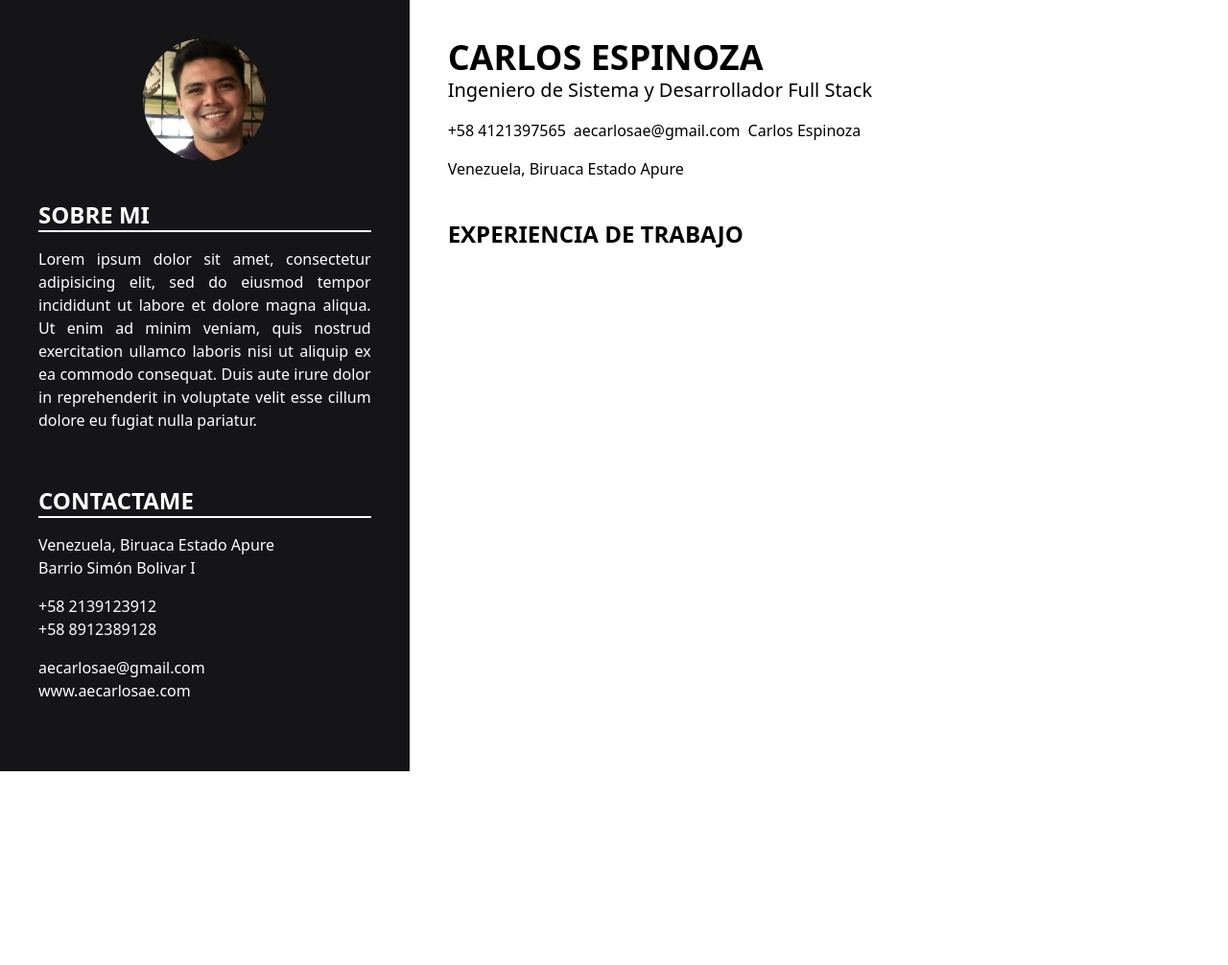
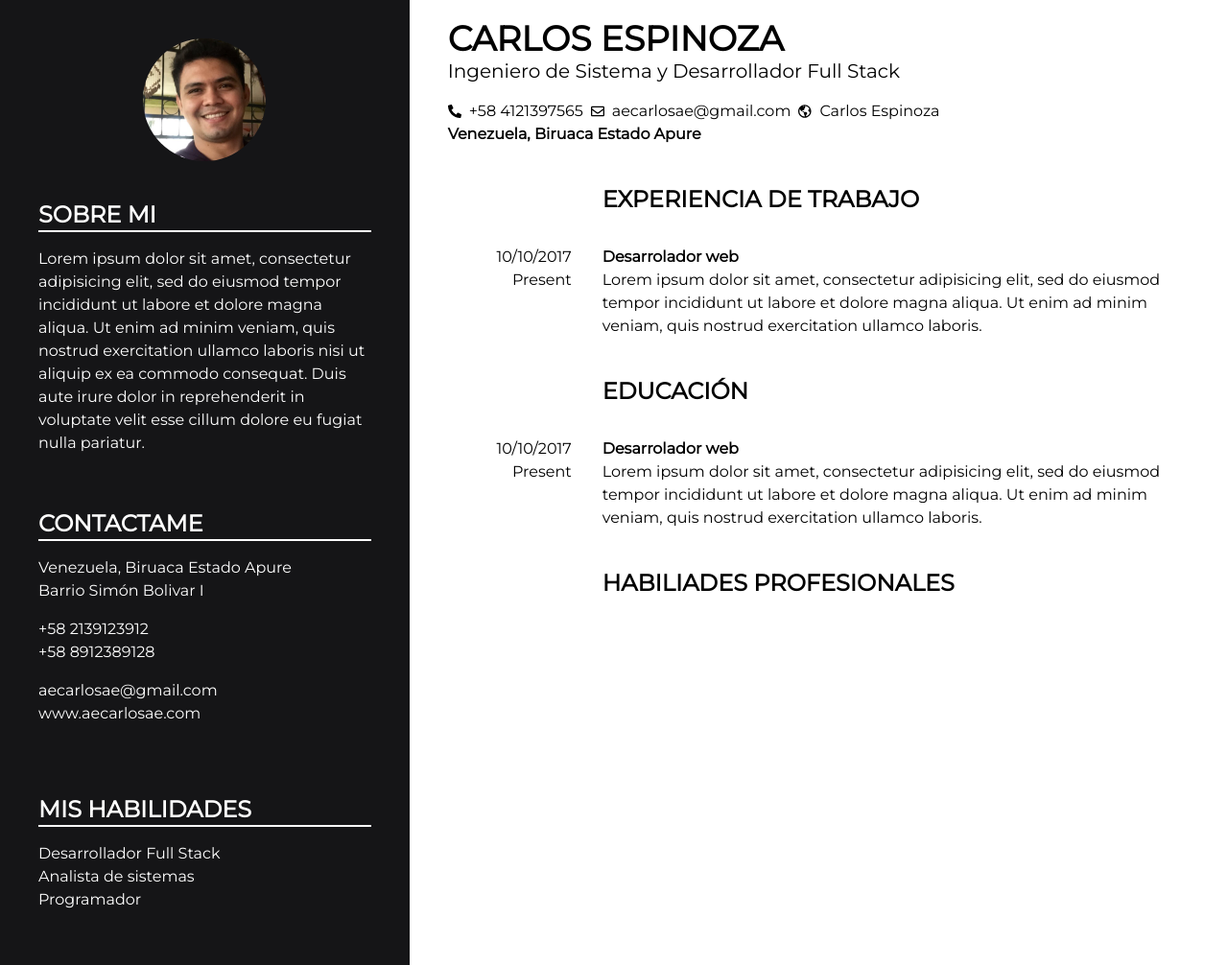
Before and after one commit to aecarlosae/aecarlosae.github.io, a PHP site: page /new/index.html in a window 1280 px wide. Shown: the whole page at 96% size. Before the commit the page ends 804 px from the top, so only its background shows below. Run offline with PHP 8.4, Linux system fonts and the light colour scheme.

Commit message:
Continuation of new CV

```diff
--- a/new/index.html
+++ b/new/index.html
@@ -2,10 +2,19 @@
 
 <html lang="es">
     <head>
+        <link rel="preconnect" href="https://fonts.googleapis.com">
+        <link rel="preconnect" href="https://fonts.gstatic.com" crossorigin>
         <meta charset="utf-8">
         <meta name="viewport" content="width=device-width, initial-scale=1">
+        <meta name="description" content="Curriculum Vitae de Carlos Espinoza">
         <title>Carlos Espinoza | Curriculum Vitae</title>
         <link rel="stylesheet" type="text/css" href="css/main.css">
+        <link href="https://fonts.googleapis.com/css2?family=Montserrat&display=swap" rel="stylesheet">
+        <style type="text/css">
+            * {
+                font-family: 'Montserrat', sans-serif;
+            }
+        </style>
     </head>
     <body>
         <div class="ca2e-container">
@@ -21,7 +30,7 @@
                     <section class="mt-10 w-full">
                         <h1 class="text-2xl font-bold uppercase border-b-2 border-white">Sobre mi</h1>
 
-                        <p class="py-4 text-justify">
+                        <p class="py-4">
                             Lorem ipsum dolor sit amet, consectetur adipisicing elit, sed do eiusmod
                             tempor incididunt ut labore et dolore magna aliqua. Ut enim ad minim veniam,
                             quis nostrud exercitation ullamco laboris nisi ut aliquip ex ea commodo
@@ -51,34 +60,102 @@
                             </li>
                         </ul>
                     </section>
+
+                    <section class="mt-10 w-full">
+                        <h1 class="text-2xl font-bold uppercase border-b-2 border-white">Mis habilidades</h1>
+
+                        <ul class="list-none py-4">
+                            <li>Desarrollador Full Stack</li>
+                            <li>Analista de sistemas</li>
+                            <li>Programador</li>
+                        </ul>
+                    </section>
                 </div>
-                <div class="flex-grow p-5 md:p-10">
+                <div class="flex-grow p-5 md:px-10">
                     <section>
                         <h1 class="text-4xl font-bold uppercase">Carlos Espinoza</h1>
                         <h2 class="text-xl">Ingeniero de Sistema y Desarrollador Full Stack</h2>
 
-                        <div class="flex flex-col md:flex-row gap-x-2 my-4">
-                            <div>
+                        <div class="flex flex-col md:flex-row gap-x-2 mt-4">
+                            <div class="flex items-center gap-x-2">
+                                <svg xmlns="http://www.w3.org/2000/svg" class="w-3.5 h-3.5" viewBox="0 0 512 512">
+                                    <path fill="#000" d="M497.39 361.8l-112-48a24 24 0 0 0-28 6.9l-49.6 60.6A370.66 370.66 0 0 1 130.6 204.11l60.6-49.6a23.94 23.94 0 0 0 6.9-28l-48-112A24.16 24.16 0 0 0 122.6.61l-104 24A24 24 0 0 0 0 48c0 256.5 207.9 464 464 464a24 24 0 0 0 23.4-18.6l24-104a24.29 24.29 0 0 0-14.01-27.6z" class=""></path>
+                                </svg>
                                 <span>+58 4121397565</span>
                             </div>
-                            <div>
+                            <div class="flex items-center gap-x-2">
+                                <svg xmlns="http://www.w3.org/2000/svg" class="w-3.5 h-3.5" viewBox="0 0 512 512">
+                                    <path fill="currentColor" d="M464 64H48C21.49 64 0 85.49 0 112v288c0 26.51 21.49 48 48 48h416c26.51 0 48-21.49 48-48V112c0-26.51-21.49-48-48-48zm0 48v40.805c-22.422 18.259-58.168 46.651-134.587 106.49-16.841 13.247-50.201 45.072-73.413 44.701-23.208.375-56.579-31.459-73.413-44.701C106.18 199.465 70.425 171.067 48 152.805V112h416zM48 400V214.398c22.914 18.251 55.409 43.862 104.938 82.646 21.857 17.205 60.134 55.186 103.062 54.955 42.717.231 80.509-37.199 103.053-54.947 49.528-38.783 82.032-64.401 104.947-82.653V400H48z" class=""></path>
+                                </svg>
                                 <a href="mailto:aecarlosae@gmail.com">aecarlosae@gmail.com</a>
                             </div>
-                            <div>
+                            <div class="flex items-center gap-x-2">
+                                <svg xmlns="http://www.w3.org/2000/svg" class="w-3.5 h-3.5" viewBox="0 0 512 512">
+                                    <path fill="currentColor" d="M248 8C111 8 0 119 0 256s111 248 248 248 248-111 248-248S385 8 248 8zm-32 50.8v11.3c0 11.9-12.5 19.6-23.2 14.3l-24-12c14.9-6.4 30.7-10.9 47.2-13.6zm32 369.8V456c-110.3 0-200-89.7-200-200 0-29.1 6.4-56.7 17.6-81.7 9.9 14.7 25.2 37.4 34.6 51.1 5.2 7.6 11.2 14.6 18.1 20.7l.8.7c9.5 8.6 20.2 16 31.6 21.8 14 7 34.4 18.2 48.8 26.1 10.2 5.6 16.5 16.3 16.5 28v32c0 8.5 3.4 16.6 9.4 22.6 15 15.1 24.3 38.7 22.6 51.3zm42.7 22.7l17.4-46.9c2-5.5 3.3-11.2 4.8-16.9 1.1-4 3.2-7.7 6.2-10.7l11.3-11.3c8.8-8.7 13.7-20.6 13.7-33 0-8.1-3.2-15.9-8.9-21.6l-13.7-13.7c-6-6-14.1-9.4-22.6-9.4H232c-9.4-4.7-21.5-32-32-32s-20.9-2.5-30.3-7.2l-11.1-5.5c-4-2-6.6-6.2-6.6-10.7 0-5.1 3.3-9.7 8.2-11.3l31.2-10.4c5.4-1.8 11.3-.6 15.5 3.1l9.3 8.1c1.5 1.3 3.3 2 5.2 2h5.6c6 0 9.8-6.3 7.2-11.6l-15.6-31.2c-1.6-3.1-.9-6.9 1.6-9.3l9.9-9.6c1.5-1.5 3.5-2.3 5.6-2.3h9c2.1 0 4.2-.8 5.7-2.3l8-8c3.1-3.1 3.1-8.2 0-11.3l-4.7-4.7c-3.1-3.1-3.1-8.2 0-11.3L264 112l4.7-4.7c6.2-6.2 6.2-16.4 0-22.6l-28.3-28.3c2.5-.1 5-.4 7.6-.4 78.2 0 145.8 45.2 178.7 110.7l-13 6.5c-3.7 1.9-6.9 4.7-9.2 8.1l-19.6 29.4c-5.4 8.1-5.4 18.6 0 26.6l18 27c3.3 5 8.4 8.5 14.1 10l29.2 7.3c-10.8 84-73.9 151.9-155.5 169.7z" class=""></path>
+                                </svg>
                                 <a href="/">Carlos Espinoza</a>
                             </div>
                         </div>
 
-                        <p>
+                        <p class="font-bold">
                             Venezuela, Biruaca Estado Apure
                         </p>
                     </section>
 
-                    <section class="flex mt-10">
-                        <h1 class="text-2xl font-bold uppercase">Experiencia de trabajo</h1>
+                    <section class="flex flex-col mt-10">
+                        <div class="flex md:grid md:grid-cols-5 gap-x-8">
+                            <h1 class="md:col-start-2 md:col-span-4 text-2xl font-bold uppercase">Experiencia de trabajo</h1>
+                        </div>
+
+                        <div class="flex flex-col md:grid md:grid-cols-5 md:gap-x-8 mt-8">
+                            <div class="text-right">
+                                <span>10/10/2017</span>
+                                <span class="md:hidden">-</span>
+                                <span>Present</span>
+                            </div>
+                            <div class="md:col-span-4">
+                                <h2 class="font-bold">Desarrolador web</h2>
+                                <p>
+                                    Lorem ipsum dolor sit amet, consectetur adipisicing elit, sed do eiusmod
+                                    tempor incididunt ut labore et dolore magna aliqua. Ut enim ad minim veniam,
+                                    quis nostrud exercitation ullamco laboris.
+                                </p>
+                            </div>
+                        </div>
+                    </section>
+
+                    <section class="flex flex-col mt-10">
+                        <div class="flex md:grid md:grid-cols-5 gap-x-8">
+                            <h1 class="md:col-start-2 md:col-span-4 text-2xl font-bold uppercase">Educación</h1>
+                        </div>
+
+                        <div class="flex flex-col md:grid md:grid-cols-5 md:gap-x-8 mt-8">
+                            <div class="text-right">
+                                <span>10/10/2017</span>
+                                <span class="md:hidden">-</span>
+                                <span>Present</span>
+                            </div>
+                            <div class="md:col-span-4">
+                                <h2 class="font-bold">Desarrolador web</h2>
+                                <p>
+                                    Lorem ipsum dolor sit amet, consectetur adipisicing elit, sed do eiusmod
+                                    tempor incididunt ut labore et dolore magna aliqua. Ut enim ad minim veniam,
+                                    quis nostrud exercitation ullamco laboris.
+                                </p>
+                            </div>
+                        </div>
+                    </section>
+
+                    <section class="flex flex-col mt-10">
+                        <div class="flex md:grid md:grid-cols-5 gap-x-8">
+                            <h1 class="md:col-start-2 md:col-span-4 text-2xl font-bold uppercase">Habiliades Profesionales</h1>
+                        </div>
                     </section>
                 </div>
             </div>
         <div>
+
+        <script type="module" src="js/works.js"></script>
+        <script type="module" src="js/main.js"></script>
     </body>
 </html>
--- /dev/null
+++ b/new/js/main.js
@@ -0,0 +1,5 @@
+import {works} from './works.js';
+
+((works) => {
+
+})(works);
--- /dev/null
+++ b/new/js/works.js
@@ -0,0 +1,17 @@
+let works = [
+    {
+        title: 'Work title',
+        start_date: '10/10/2010',
+        end_date: '10/12/2010',
+        description: `
+            Lorem ipsum dolor sit amet, consectetur adipisicing elit, sed do eiusmod
+            tempor incididunt ut labore et dolore magna aliqua. Ut enim ad minim veniam,
+            quis nostrud exercitation ullamco laboris nisi ut aliquip ex ea commodo
+            consequat. Duis aute irure dolor in reprehenderit in voluptate velit esse
+            cillum dolore eu fugiat nulla pariatur. Excepteur sint occaecat cupidatat non
+            proident, sunt in culpa qui officia deserunt mollit anim id est laborum.
+        `
+    }
+];
+
+export {works};
```
Also changed, not shown: new/css/main.css (+1 -1 lines).
